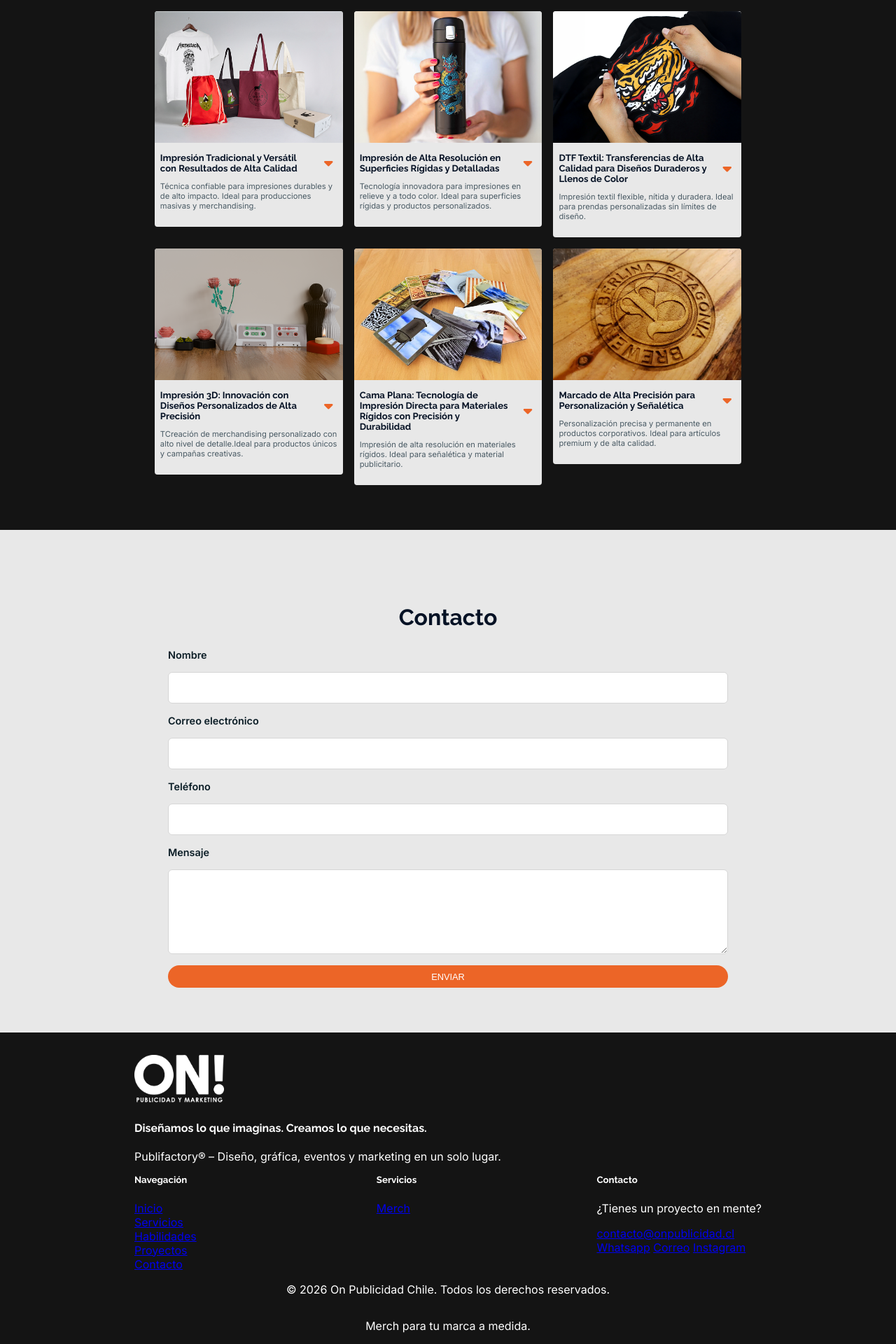
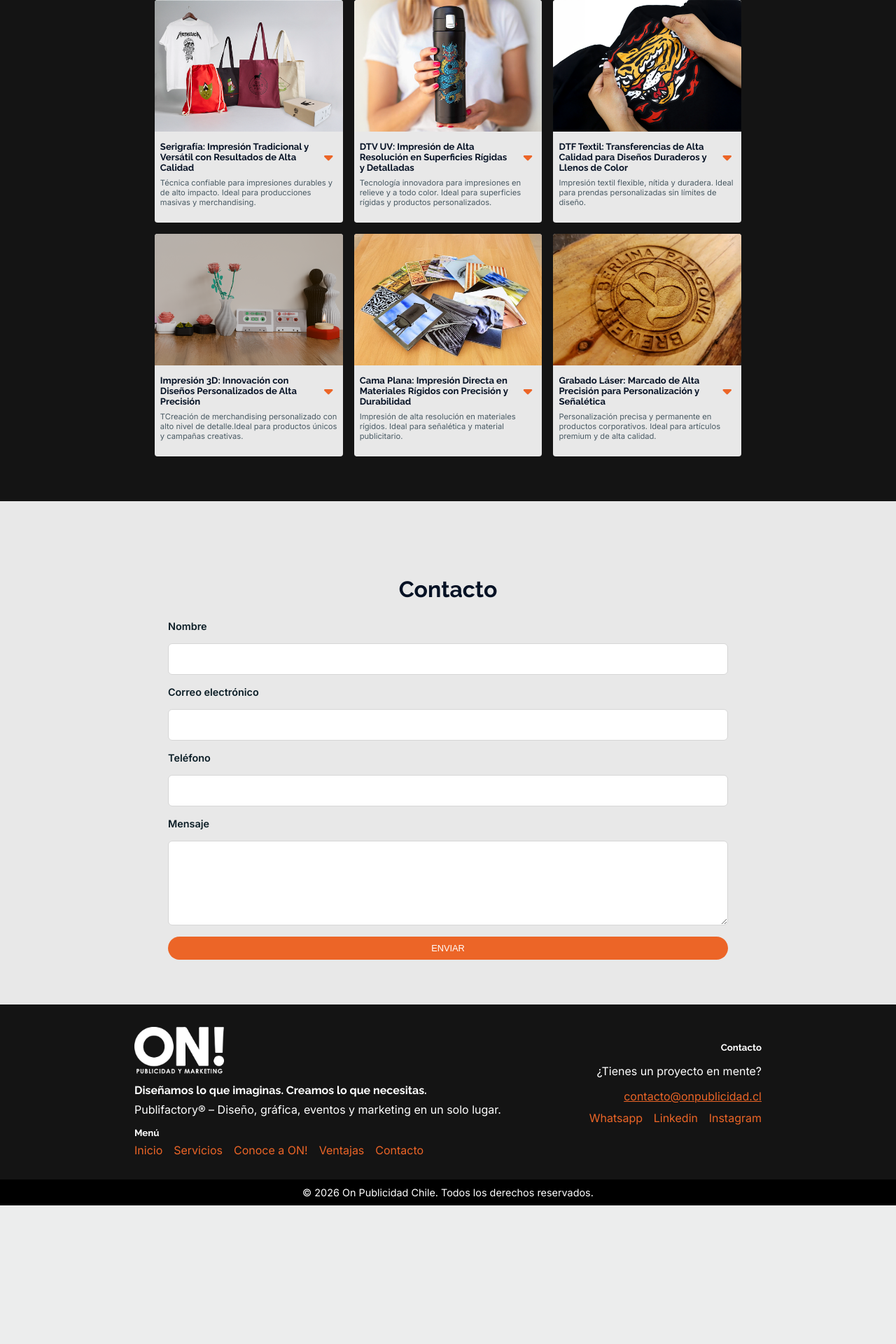
Before and after one commit to merlin1555/onpublicidad, a PHP site: page / in a window 1280 px wide. Shown: the part 3240-5160 px from the top of the page at 70% size. After the commit the page ends 4962 px from the top, so only its background shows below. Run offline with PHP 8.4, Linux system fonts and the light colour scheme; some libraries are stand-ins or nearby versions.

Commit message:
Ajustes en pequeños detalles

```diff
--- a/assets/css/footer.css
+++ b/assets/css/footer.css
@@ -1,20 +1,39 @@
 /* =========================================================
   ESTILOS GENERALES - FOOTER  */
 .site-footer{background-color: var(--coal);color: var(--paper);}
+.site-footer a{color: var(--brand);}
+.site-footer a:hover{color: var(--brand);}
+.footer_nav a,
+.footer_social a{text-decoration: none;}
+.footer_social{padding-top: 0.7em;}
 .footer_brand{width: 100%;}
 .footer_brand_img{width: 8em;}
+.footer_brand h4{margin: 0.5em 0;}
+.footer_brand p{margin: 0 0 1em;}
 .footer_block{display: flex;width: 100%;justify-content: space-between;align-items: start;}
 .footer_block ul{list-style: none;padding: 0;margin: 0;}
-.footer_block h5{margin-top: 0;}
-.footer_bot{display: flex;flex-direction: column; align-items: center;}
+.footer_block h5{margin-top: 0;margin-bottom: 0.5em;}
+.footer_block p{margin-top: 0;margin-bottom: 0.5em;}
+.footer_bot{background-color: black;padding: 0.7em 7%;font-size: 90%;}
+.footer_bot p{margin: 0;}
 /* =========================================================
   RESPONSIVE: MÓVILES / TABLET (≤ 959px) */
 @media (max-width:959px){
-  .site-footer{padding: 2em 10%;}
+  .footer_block{flex-direction: column;margin-bottom: 2em;}
+  .footer_nav{margin-bottom: 2em;}
+  .footer_brand{padding: 2em 7% 0;margin-bottom: 2em;}
+  .footer_block{padding: 0 7%;}
+  .footer_bot{min-height: 3em;}
+  .footer_social a{margin-right: 0.7em;}
 }
 
 /* =========================================================
   RESPONSIVE: ESCRITORIO (≥ 960px) */
 @media (min-width:960px){
-  .site-footer{padding: 2em 15%;}
+  .footer_container{padding: 2em 15%;display: flex;justify-content: space-between;}
+  .footer_bot{text-align: center;}
+  .footer_nav ul{display: flex;gap: 1em;}
+  .footer_contact{text-align: end;}
+  .footer_contact h5{margin-bottom: 0.5em;}
+  .footer_social a{margin-left: 0.7em;}
 }
--- a/assets/css/merch_info.css
+++ b/assets/css/merch_info.css
@@ -35,6 +35,8 @@
   RESPONSIVE: ESCRITORIO (≥ 960px) */
 @media (min-width:960px){
   .merchinfo_card{width: 30%;}
+  .merchinfocard_header h3{min-height: 3.5em;margin-bottom: 0;}
+  .merchinfocard_header p{margin-top: 0.5em;}
 }
 /* Estado colapsado por defecto */
 .merchinfocard_dropdown {
--- a/assets/css/tecnologias.css
+++ b/assets/css/tecnologias.css
@@ -2,7 +2,7 @@
   ESTILOS GENERALES  */
 .tecnologias{background-color: var(--coal);}
 .tecnologias .section_header h2{color: var(--paper);}
-.tecnologias_lista{list-style: none;display: flex;flex-wrap: wrap;gap: 1em;justify-content: center;}
+.tecnologias_lista{list-style: none;display: flex;flex-wrap: wrap;gap: 1em;justify-content: center;padding: 0;margin: 0;}
 .tecnologias_lista img{
     width: 100%;
     height: 100%;
--- a/content/footer.php
+++ b/content/footer.php
@@ -1,6 +1,6 @@
 <footer class="site-footer">
     <div class="footer_container">
-
+        <div class="footer_responsive">
             <!-- Branding / Presentación -->
             <div class="footer_brand">
                 <img class="footer_brand_img" src="assets/img/logo/ON-LOGO-BLANCO.png" alt="">
@@ -10,45 +10,46 @@
             <div class="footer_block">
 				<!-- Navegación -->
 				<div class="footer_nav">
-              <h5>Navegación</h5>
+					<h5>Menú</h5>
 					<ul>
 						<li><a href="./">Inicio</a></li>
-                  <li><a href="#about">Servicios</a></li>
-                  <li><a href="#habilidades">Habilidades</a></li>
-                  <li><a href="#proyectos">Proyectos</a></li>
+						<li><a href="#servicios">Servicios</a></li>
+						<li><a href="#about">Conoce a ON!</a></li>
+						<li><a href="#ventajas">Ventajas</a></li>
 						<li><a href="#contacto">Contacto</a></li>
 					</ul>
 				</div>
 
-          <!-- Servicios -->
-          <div class="footer_services">
-              <h5>Servicios</h5>
-              <ul>
-                  <li><a href="#habilidades">Merch</a></li>
-              </ul>
-          </div>
-
 				<!-- Contacto / Redes -->
-          <div class="footer_contact">
+				<div class="footer_contact elemento_movil">
 					<h5>Contacto</h5>
 					<p>¿Tienes un proyecto en mente?</p>
 					<a href="mailto:contacto@orellanallanquileo.cl" class="footer_email">contacto@onpublicidad.cl</a>
 
 					<div class="footer_social">
 						<a href="#" aria-label="GitHub">Whatsapp</a>
-                  <a href="#" aria-label="LinkedIn">Correo</a>
+						<a href="#" aria-label="LinkedIn">Linkedin</a>
 						<a href="#" aria-label="Instagram">Instagram</a>
 					</div>
 				</div>
 			</div>
+        </div>
+        				<!-- Contacto / Redes -->
+        <div class="footer_contact elemento_escritorio">
+            <h5>Contacto</h5>
+            <p>¿Tienes un proyecto en mente?</p>
+            <a href="mailto:contacto@orellanallanquileo.cl" class="footer_email">contacto@onpublicidad.cl</a>
 
-
+            <div class="footer_social">
+                <a href="#" aria-label="GitHub">Whatsapp</a>
+                <a href="#" aria-label="LinkedIn">Linkedin</a>
+                <a href="#" aria-label="Instagram">Instagram</a>
             </div>
-
+        </div>
+    </div>
     <!-- Créditos -->
     <div class="footer_bot">
         <p>© 2026 On Publicidad Chile. Todos los derechos reservados.</p>
-        <p>Merch para tu marca a medida.</p>
     </div>
 </footer>
 
--- a/content/merch_info.php
+++ b/content/merch_info.php
@@ -7,7 +7,7 @@
                 </div>
 
                 <div class="merchinfocard_header">
-                    <h3>Impresión Tradicional y Versátil con Resultados de Alta Calidad</h3>
+                    <h3>Serigrafía: Impresión Tradicional y Versátil con Resultados de Alta Calidad</h3>
                     <button class="js-dropdown-toggle" type="button" aria-expanded="false"><i class="fa-solid fa-caret-down"></i></button>
                     <p>Técnica confiable para impresiones durables y de alto impacto. Ideal para producciones masivas y merchandising.</p>
                 </div>
@@ -25,7 +25,7 @@
                 </div>
 
                 <div class="merchinfocard_header">
-                    <h3>Impresión de Alta Resolución en Superficies Rígidas y Detalladas</h3>
+                    <h3>DTV UV: Impresión de Alta Resolución en Superficies Rígidas y Detalladas</h3>
                     <button class="js-dropdown-toggle" type="button" aria-expanded="false"><i class="fa-solid fa-caret-down"></i></button>
                     <p>Tecnología innovadora para impresiones en relieve y a todo color. Ideal para superficies rígidas y productos personalizados.</p>
                 </div>
@@ -79,7 +79,7 @@
                 </div>
 
                 <div class="merchinfocard_header">
-                    <h3>Cama Plana: Tecnología de Impresión Directa para Materiales Rígidos con Precisión y Durabilidad</h3>
+                    <h3>Cama Plana: Impresión Directa en Materiales Rígidos con Precisión y Durabilidad</h3>
                     <button class="js-dropdown-toggle" type="button" aria-expanded="false"><i class="fa-solid fa-caret-down"></i></button>
                     <p>Impresión de alta resolución en materiales rígidos. Ideal para señalética y material publicitario.</p>
                 </div>
@@ -97,7 +97,7 @@
                 </div>
 
                 <div class="merchinfocard_header">
-                    <h3>Marcado de Alta Precisión para Personalización y Señalética</h3>
+                    <h3>Grabado Láser: Marcado de Alta Precisión para Personalización y Señalética</h3>
                     <button class="js-dropdown-toggle" type="button" aria-expanded="false"><i class="fa-solid fa-caret-down"></i></button>
                     <p>Personalización precisa y permanente en productos corporativos. Ideal para artículos premium y de alta calidad.</p>
                 </div>
@@ -108,10 +108,6 @@
                     <p>A diferencia de la impresión digital o el DTF UV, el grabado láser no añade una capa de tinta sobre el material, sino que modifica directamente su superficie, garantizando que el diseño no se desgaste con el tiempo. Es perfecto para productos de alta gama donde se busca un resultado preciso, elegante y duradero.</p>
                 </div>
             </li>
-
-
-
-        <!-- repite igual para las otras cards -->
         </ul>
     </div>
 </section>
--- a/content/nav.php
+++ b/content/nav.php
@@ -7,6 +7,7 @@
             <ul id="nav_principal">
                 <li><a href="./"><span>Inicio</span></a></li>
                 <li><a href="#servicios"><span>Servicios</span></a></li>
+                <li><a href="#about"><span>Conoce a ON!</span></a></li>
                 <li><a href="#ventajas"><span>Ventajas</span></a></li>
             </ul>
         </nav>
```
Also changed, not shown: index.html (+23 -26 lines). Lines whose indentation alone changed are shown as unchanged.
